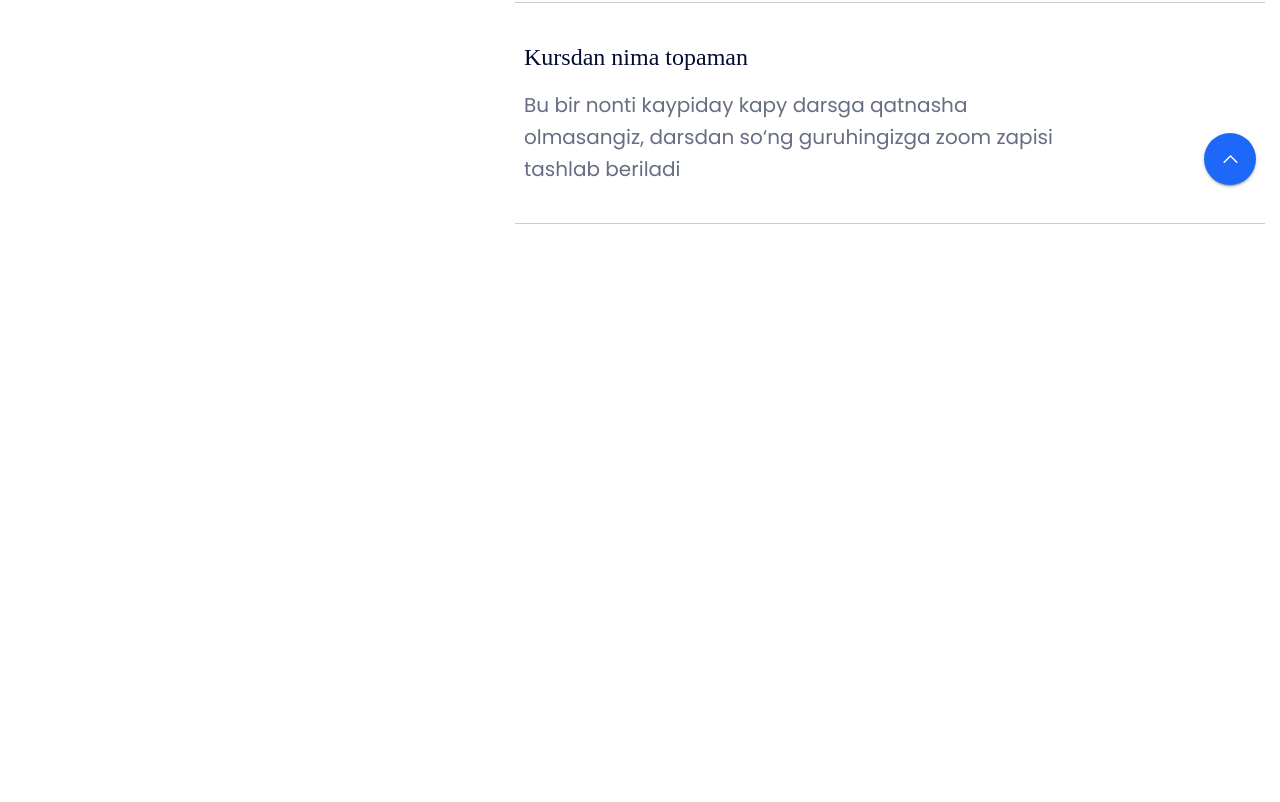
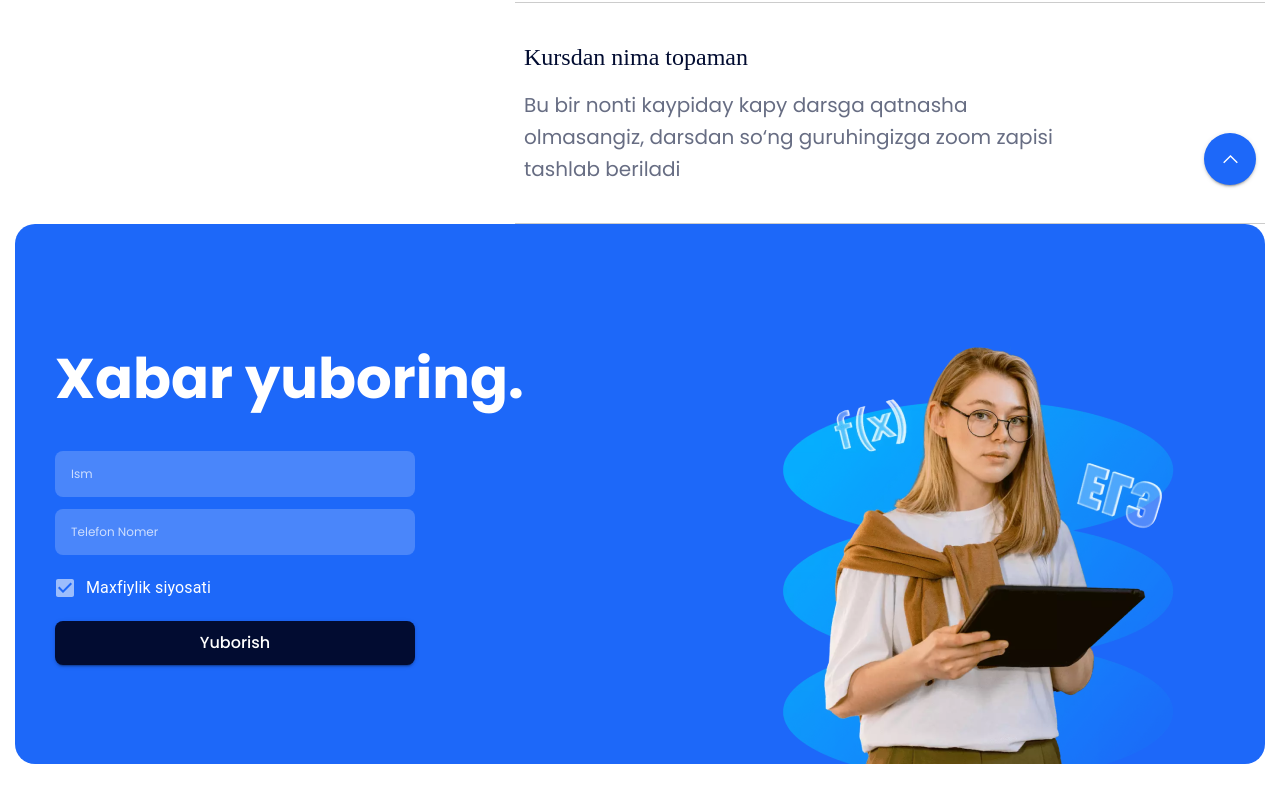
Before and after one commit to Akmaljon571/prod, a React (Create React App) app: page / in a window 1280 px wide. Shown: the part 4062-4864 px from the top of the page. Before the commit the page ends 4436 px from the top, so only its background shows below. Built offline with nearby package versions, Linux system fonts and the light colour scheme; a web font is replaced by a local one.

Commit message:
change: message section update for new figma

```diff
--- a/src/components/dropdown/dropdown.scss
+++ b/src/components/dropdown/dropdown.scss
@@ -50,8 +50,8 @@
         background-color: #f2f2f2;
 
         img {
-            width: 15px;
-            height: 20px;
+          width: 15px;
+          height: 20px;
         }
       }
     }
@@ -76,7 +76,7 @@
       }
 
       button {
-        background-color: #1D68F9;
+        background-color: #1d68f9;
         width: 52px;
         height: 52px;
       }
@@ -114,7 +114,6 @@
       }
 
       .active {
-
         p {
           font-size: 15px;
           line-height: 25px;
--- a/src/components/message/message.jsx
+++ b/src/components/message/message.jsx
@@ -1,4 +1,4 @@
-import { Button } from '@mui/material';
+import { Button, Checkbox, FormControlLabel } from '@mui/material';
 import girl from '../../img/message.png';
 import './message.scss';
 
@@ -13,11 +13,12 @@ function Message() {
           <div className="form">
             <input type="text" placeholder="Ism" />
             <input type="text" placeholder="Telefon Nomer" />
-            <textarea
-              placeholder="Xabar yuboring"
-              cols="30"
-              rows="10"
-            ></textarea>
+            <FormControlLabel className='checkbox' control={<Checkbox defaultChecked sx={{
+              color: "#9CBDFC",
+              '&.Mui-checked': {
+                color: "#9CBDFC",
+              },
+            }} />} label="Maxfiylik siyosati" />
             <Button variant="contained">Yuborish</Button>
           </div>
         </div>
--- a/src/components/message/message.scss
+++ b/src/components/message/message.scss
@@ -25,13 +25,12 @@
     width: 360px;
     display: flex;
     flex-direction: column;
-    gap: 8px;
+    gap: 12px;
 
-    input,
-    textarea {
+    input {
       background-color: #4a86fa;
       border: none;
-      border-radius: 12px;
+      border-radius: 8px;
       padding: 14px 16px;
       color: #cddefe;
       font-family: Poppins;
@@ -55,14 +54,20 @@
       }
     }
 
-    textarea {
-      margin: 20px 0;
-      resize: none;
+    .checkbox {
+      font-family: SF Pro Display;
+      font-size: 14px;
+      font-weight: 400;
+      line-height: 16px;
+      letter-spacing: 0em;
+      text-align: left;
+      color: #fff;
+      user-select: none;
     }
 
     button {
-      background-color: #fff;
-      color: #0550e0;
+      background-color: #020C31;
+      color: #fff;
       font-family: Poppins;
       font-size: 16px;
       font-weight: 500;
@@ -70,7 +75,7 @@
       letter-spacing: 0em;
       text-align: left;
       padding: 14px;
-      border-radius: 12px;
+      border-radius: 8px;
       text-transform: capitalize;
     }
   }
@@ -82,6 +87,9 @@
 
 @media screen and (max-width: 1000px) {
   .message {
+    height: auto;
+    padding-bottom: 60px;
+
     h2 {
       font-family: Poppins;
       font-size: 48px;
@@ -89,6 +97,12 @@
       line-height: 64px;
       letter-spacing: 0em;
       text-align: left;
+    }
+
+    .girl {
+      width: 400px;
+      height: 350px;
+      margin-bottom: -60px;
     }
   }
 }
--- a/src/page/home.jsx
+++ b/src/page/home.jsx
@@ -23,7 +23,7 @@ function Home() {
       <Teacher />
       <Madaniyat />
       <Dropdown />
-      {/* <Message /> */}
+      <Message />
     </>
   );
 }
```
